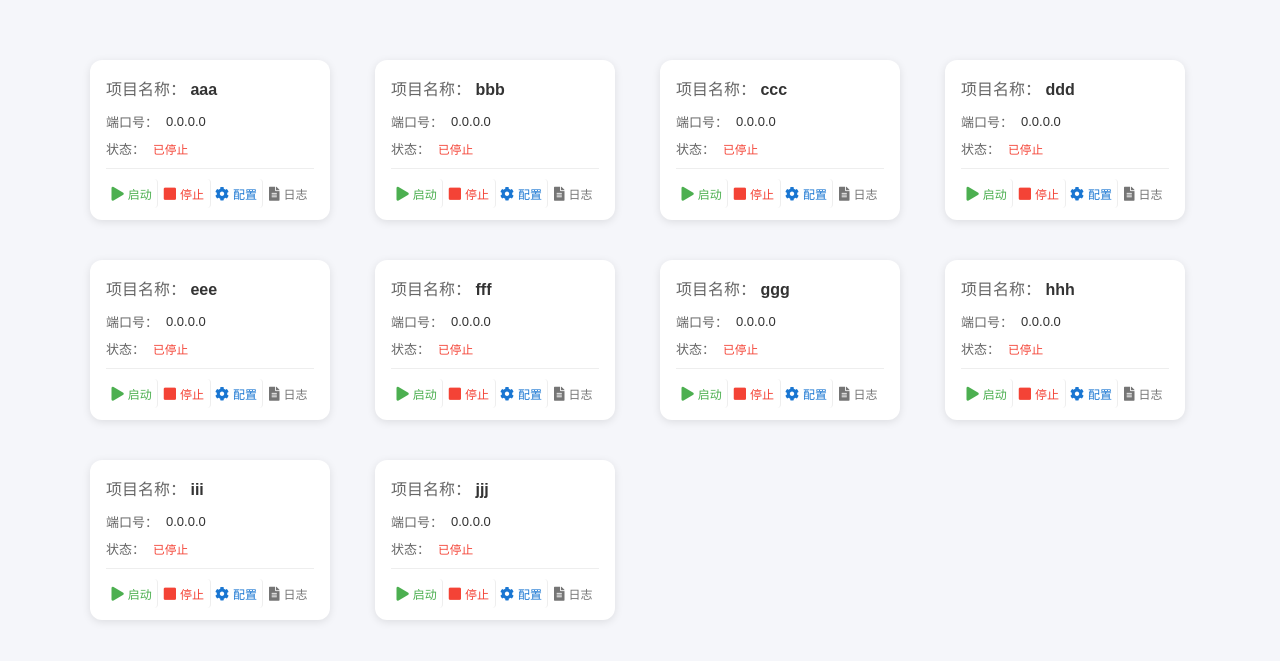
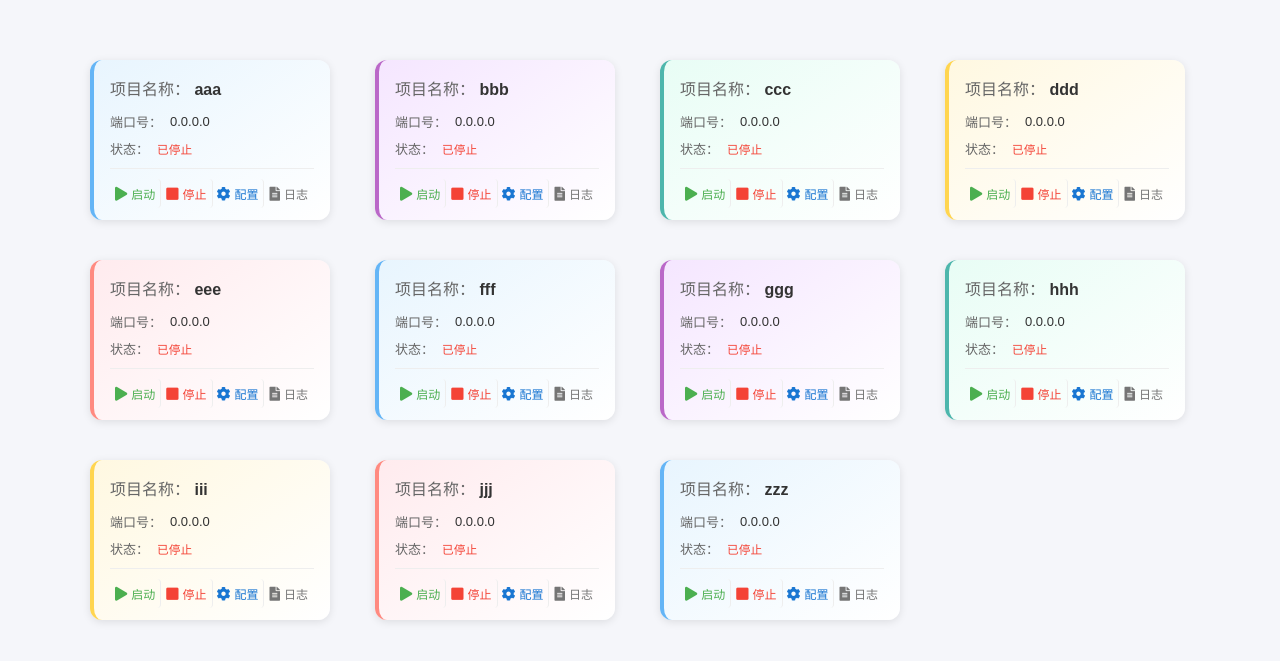
Before and after one commit to tsxxdw/manyaitools, a Flask app: page / in a window 1280 px wide. Shown: the part 118-779 px from the top of the page. Run offline with Flask 3, Linux system fonts and the light colour scheme.

Commit message:
首页卡片80%

```diff
--- a/config/project_setting.json
+++ b/config/project_setting.json
@@ -28,5 +28,8 @@
   },
   {
     "name": "jjj"
+  },
+  {
+    "name": "zzz"
   }
 ]
--- a/static/css/index.css
+++ b/static/css/index.css
@@ -347,3 +347,28 @@ body {
 .status-stopped {
     color: #c62828;
 }
+
+.project-card.color-1 {
+    background: linear-gradient(145deg, #e8f5fe, #ffffff);
+    border-left: 4px solid #64b5f6;
+}
+
+.project-card.color-2 {
+    background: linear-gradient(145deg, #f5e6ff, #ffffff);
+    border-left: 4px solid #ba68c8;
+}
+
+.project-card.color-3 {
+    background: linear-gradient(145deg, #e8fdf5, #ffffff);
+    border-left: 4px solid #4db6ac;
+}
+
+.project-card.color-4 {
+    background: linear-gradient(145deg, #fff8e1, #ffffff);
+    border-left: 4px solid #ffd54f;
+}
+
+.project-card.color-5 {
+    background: linear-gradient(145deg, #ffebee, #ffffff);
+    border-left: 4px solid #ff8a80;
+}
--- a/static/js/index.js
+++ b/static/js/index.js
@@ -74,17 +74,18 @@ class ProjectManager {
             return;
         }
 
-        const projectsHtml = projects.map(project => this.renderProjectCard(project)).join('');
+        const projectsHtml = projects.map((project, index) => this.renderProjectCard(project, index)).join('');
         $('#projectList').html(projectsHtml);
     }
 
-    renderProjectCard(project) {
+    renderProjectCard(project, index) {
+        const colorIndex = (index % 5) + 1;
         const statusClass = project.status === 'running' ? 'status-running' : 'status-stopped';
         const statusText = project.status === 'running' ? '运行中' : '已停止';
         const portText = project.port ? project.port : '0.0.0.0';
 
         return `
-            <div class="project-card">
+            <div class="project-card color-${colorIndex}">
                 <div class="card-content">
                     <div class="project-title">
                         <span class="label">项目名称：</span>
```
